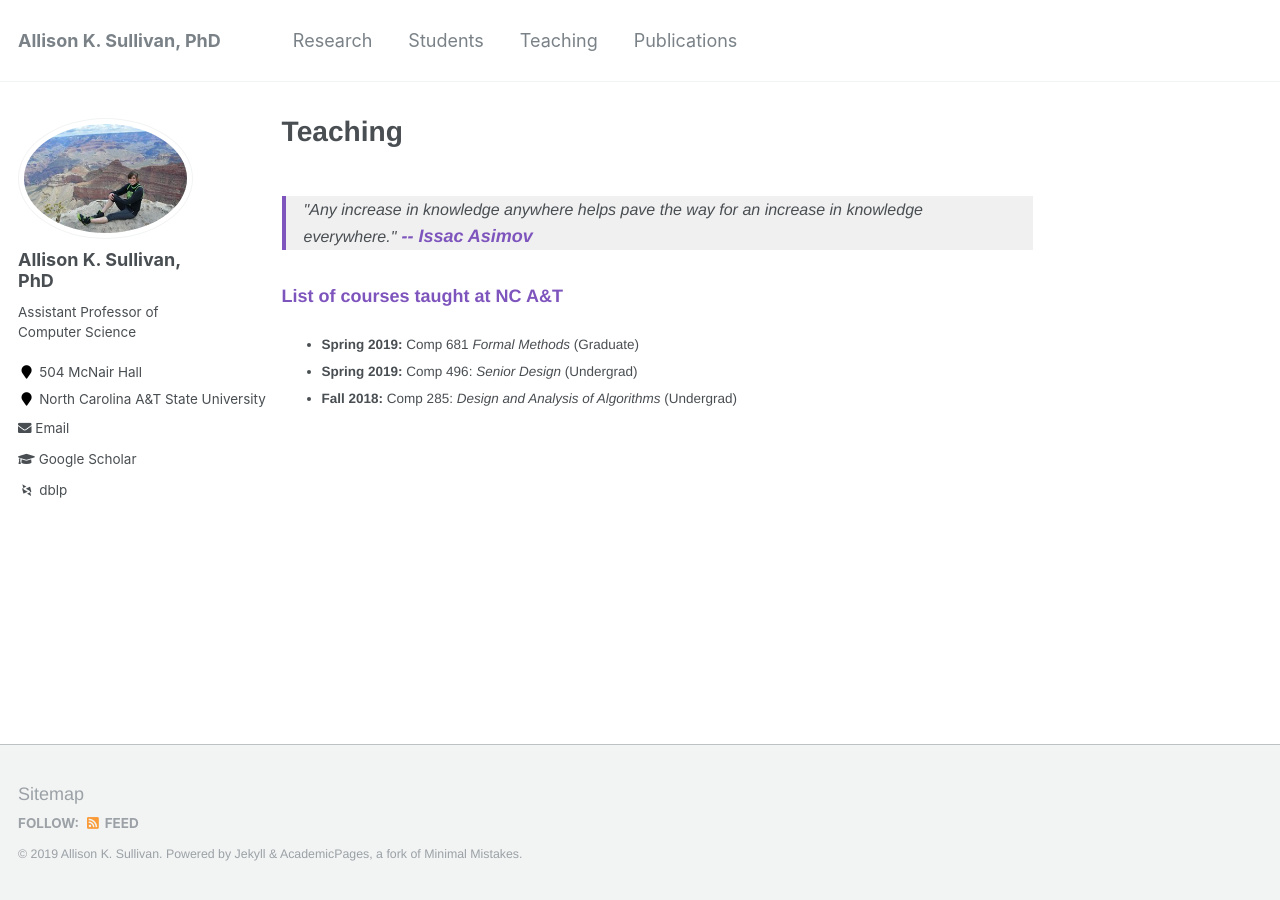
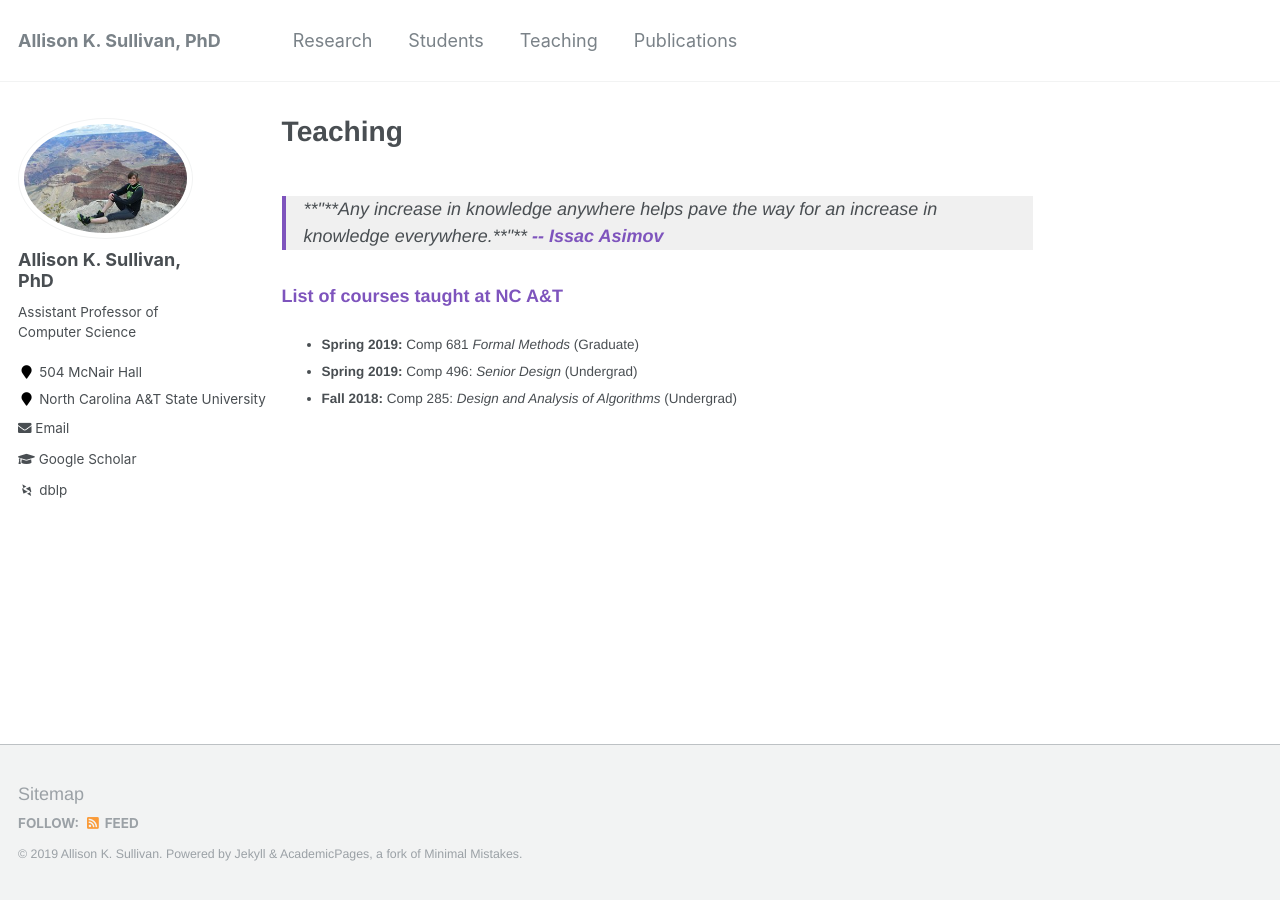
Before and after one commit to Allisonius/allisonius.github.io, a Jekyll site: the page built from _pages/teaching.md, in a window 1280 px wide. Built offline with Jekyll 4.4.1, drawn with Linux system fonts in a browser that asks for light colours; some web fonts are replaced; part of the change alters nothing that is shown.

Commit message:
Update teaching.md

```diff
--- a/_pages/teaching.md
+++ b/_pages/teaching.md
@@ -4,7 +4,7 @@ permalink: /teaching/
 author_profile: true
 ---
 
-> <font size = "3">"Any increase in knowledge anywhere helps pave the way for an increase in knowledge everywhere."</font>
+> <font size = "4">**"**Any increase in knowledge anywhere helps pave the way for an increase in knowledge everywhere.**"**</font>
 >
 >    <font color = "#7e54bd"><b>-- Issac Asimov</b></font>
 
```
